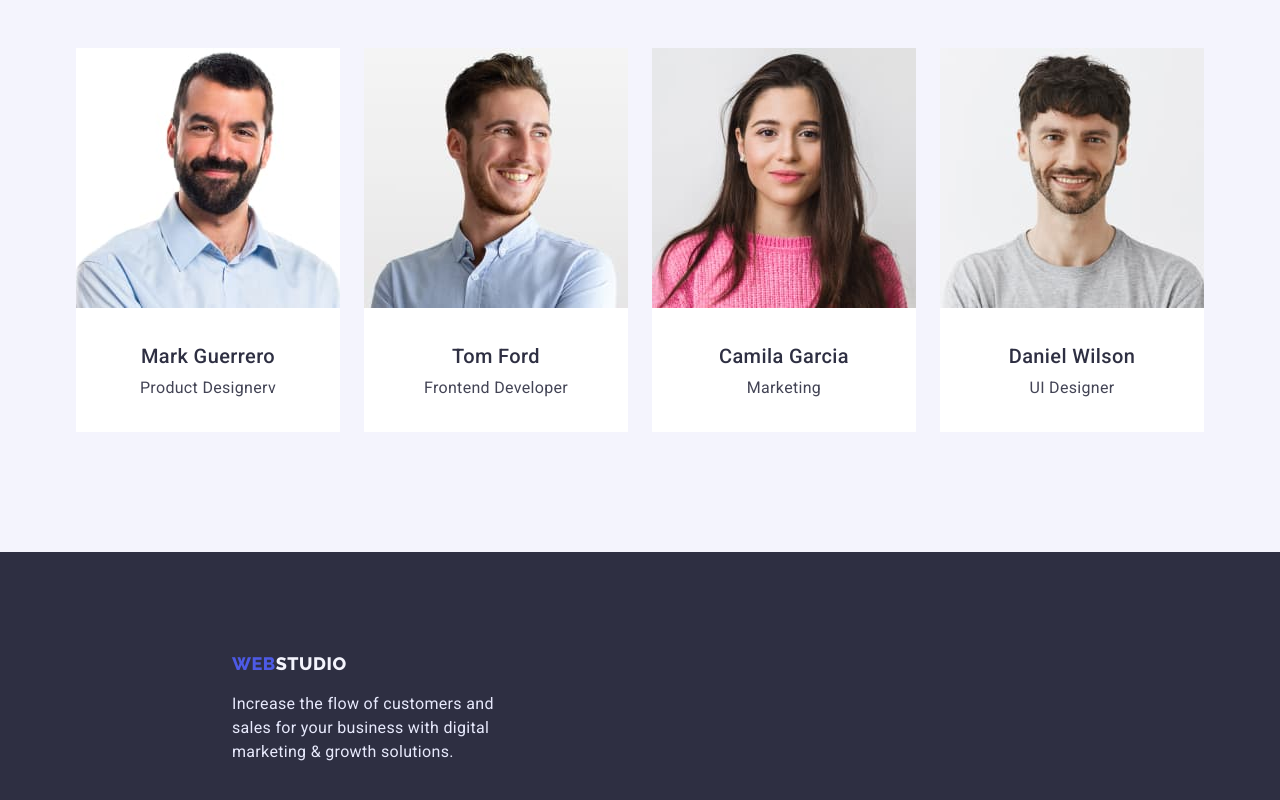
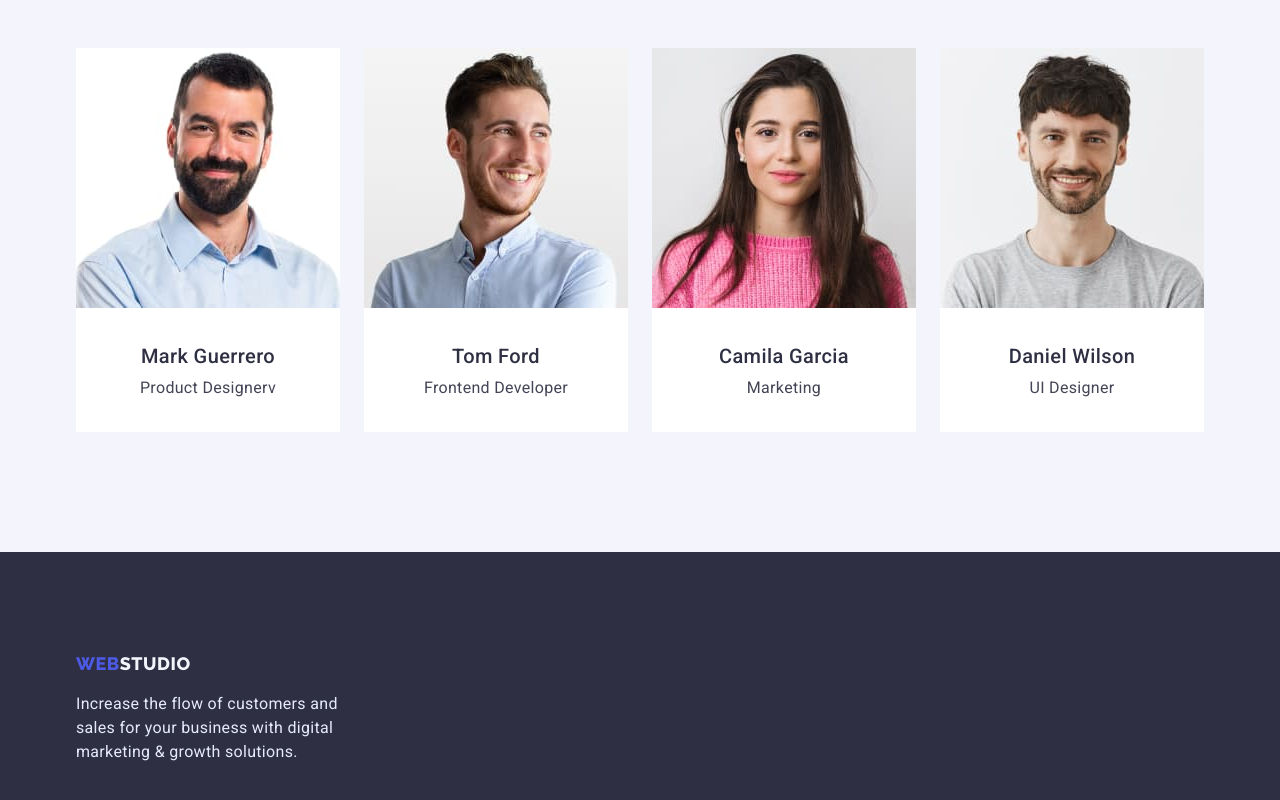
Before and after one commit to IvanKundylevskyi/goit-markup-hw-04, a plain HTML site: page index.html in a window 1280 px wide. Shown: the part 1761-2561 px from the top of the page. Drawn offline with Linux system fonts and the light colour scheme.

Commit message:
Update styles.css

```diff
--- a/css/styles.css
+++ b/css/styles.css
@@ -295,7 +295,6 @@ gap: 24px;
     font-weight: 400;
     font-size: 16px;
     line-height: 1.5;
-    padding-left: 156px;
     letter-spacing: 0.02em;
     color: #E7E9FC;
 }
@@ -387,7 +386,6 @@ color: #434455;
 font-weight: 800;
 font-size: 18px;
 line-height: 1.33;
-padding-left: 156px;
 margin-bottom: 16px;
 
 display: flex;
```
